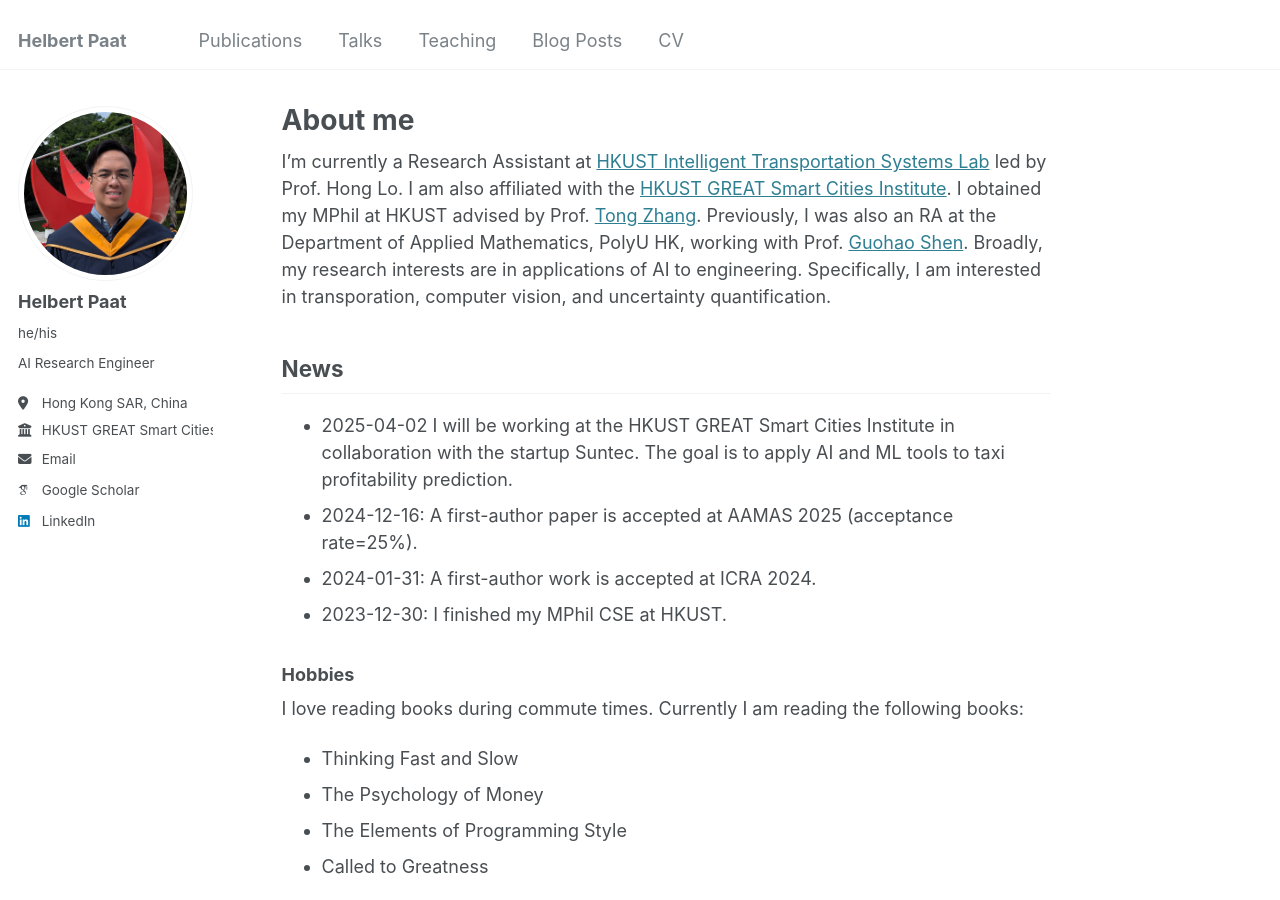
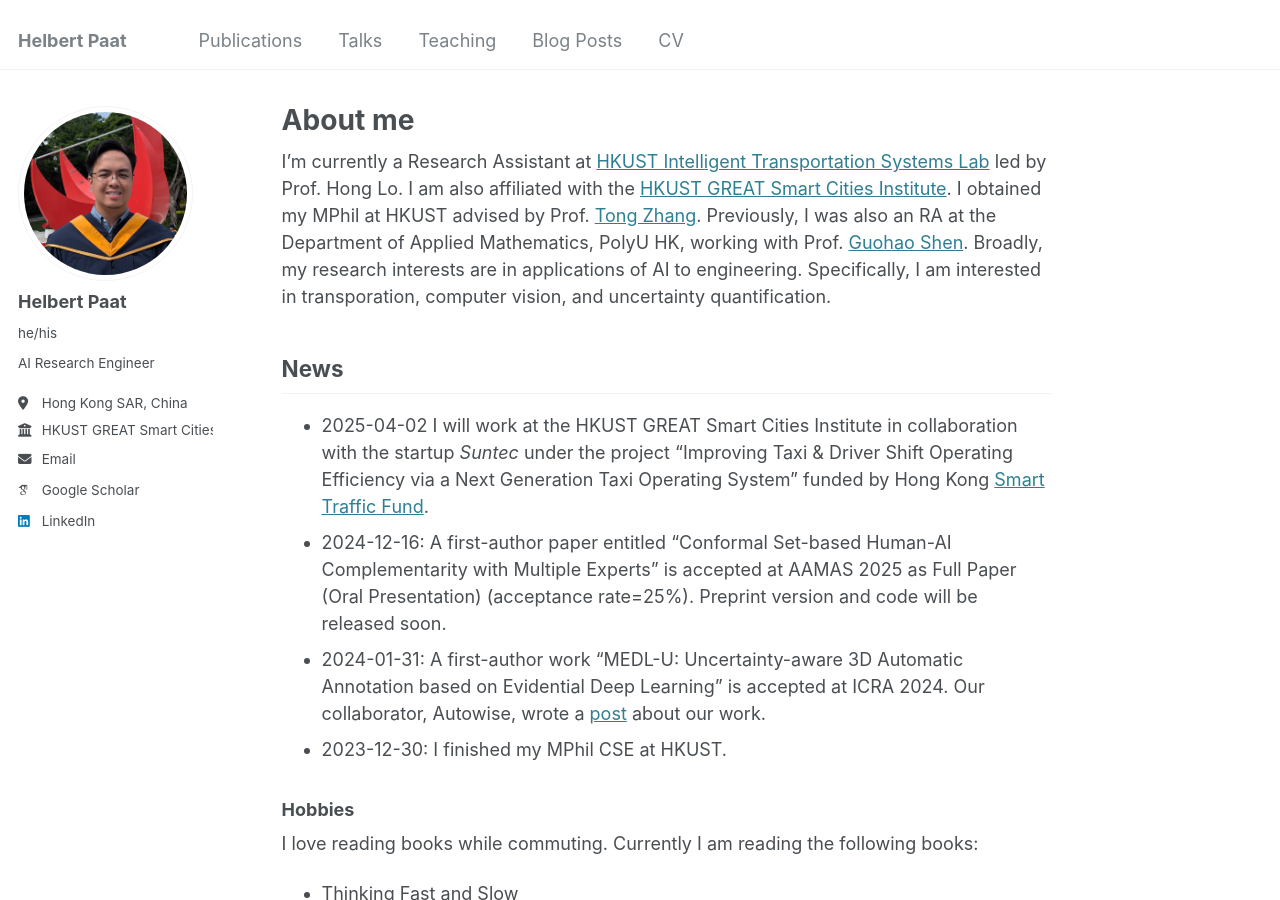
Before and after one commit to paathelb/paathelb.github.io, a Jekyll site: the page built from _pages/about.md, in a window 1280 px wide and 900 px high. Built offline with Jekyll 4.4.1, drawn with Linux system fonts in a browser that asks for light colours; some web fonts are replaced.

Commit message:
Update about.md

```diff
--- a/_pages/about.md
+++ b/_pages/about.md
@@ -53,13 +53,13 @@ More info about configuring Academic Pages can be found in [the guide](https://a
 I'm currently a Research Assistant at [HKUST Intelligent Transportation Systems Lab](https://sites.google.com/view/hkustits/home) led by Prof. Hong Lo. I am also affiliated with the [HKUST GREAT Smart Cities Institute](https://gsc.hkust.edu.hk/). I obtained my MPhil at HKUST advised by Prof. [Tong Zhang](https://tongzhang-ml.org/). Previously, I was also an RA at the Department of Applied Mathematics, PolyU HK, working with Prof. [Guohao Shen](https://ghshen1.github.io/). Broadly, my research interests are in applications of AI to engineering. Specifically, I am interested in transporation, computer vision, and uncertainty quantification.
 
 ## News
-- 2025-04-02 I will be working at the HKUST GREAT Smart Cities Institute in collaboration with the startup Suntec. The goal is to apply AI and ML tools to taxi profitability prediction.
-- 2024-12-16: A first-author paper is accepted at AAMAS 2025 (acceptance rate=25%).
-- 2024-01-31: A first-author work is accepted at ICRA 2024.
+- 2025-04-02 I will work at the HKUST GREAT Smart Cities Institute in collaboration with the startup _Suntec_ under the project "Improving Taxi & Driver Shift Operating Efficiency via a Next Generation Taxi Operating System" funded by Hong Kong [Smart Traffic Fund](https://stf.hkpc.org/cs-87-2403-ra/).
+- 2024-12-16: A first-author paper entitled "Conformal Set-based Human-AI Complementarity with Multiple Experts" is accepted at AAMAS 2025 as Full Paper (Oral Presentation) (acceptance rate=25%). Preprint version and code will be released soon.
+- 2024-01-31: A first-author work "MEDL-U: Uncertainty-aware 3D Automatic Annotation based on Evidential Deep Learning" is accepted at ICRA 2024. Our collaborator, Autowise, wrote a [post](https://autowise.ai/en/2024/05/13/autowise-icra2024-paper/) about our work.
 - 2023-12-30: I finished my MPhil CSE at HKUST.
 
 ### Hobbies
-I love reading books during commute times. Currently I am reading the following books:
+I love reading books while commuting. Currently I am reading the following books:
 - Thinking Fast and Slow
 - The Psychology of Money
 - The Elements of Programming Style
```
